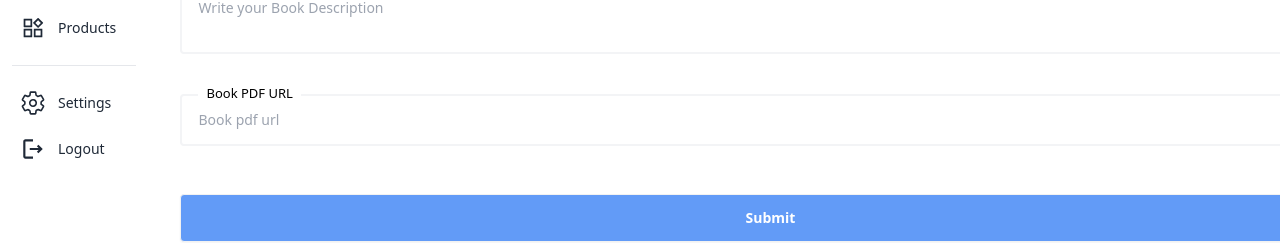
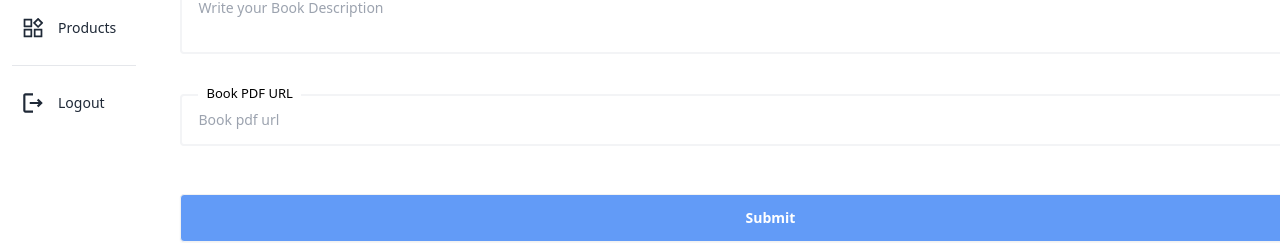
Before and after one commit to subarnoturja/StoryStacks-client, a React (Vite) app: page /admin/dashboard/upload in a window 1280 px wide. Shown: the part 319-562 px from the top of the page. Built offline with nearby package versions, Linux system fonts and the light colour scheme; no server answers.

Commit message:
logout function added to dashboard

```diff
--- a/src/dashboard/SideBar.jsx
+++ b/src/dashboard/SideBar.jsx
@@ -9,8 +9,24 @@ import { FiUserCheck } from "react-icons/fi";
 import { AiOutlineProduct } from "react-icons/ai";
 import { IoSettingsOutline } from "react-icons/io5";
 import { Link } from "react-router-dom";
+import { useContext } from "react";
+import { AuthContext } from "../authProvider/AuthProvider";
 
 const Sidebar = () => {
+
+  const { userLogout } = useContext(AuthContext);
+
+  // Logout Handling
+  const handleSignOut = () => {
+    userLogout()
+      .then((result) => {
+        console.log(result.user);
+      })
+      .catch((error) => {
+        console.log(error.message);
+      });
+  };
+
   return (
     <div className="h-full p-3 space-y-2 w-60 dark:bg-gray-50 dark:text-gray-800">
       <div className="flex items-center p-2 space-x-4">
@@ -83,25 +99,14 @@ const Sidebar = () => {
           </li>
         </ul>
         <ul className="pt-4 pb-2 space-y-1 text-sm">
+
           <li>
-            <a
-              rel="noopener noreferrer"
-              href="#"
-              className="flex items-center p-2 space-x-3 rounded-md"
-            >
-              <IoSettingsOutline size={26} />
-              <span>Settings</span>
-            </a>
-          </li>
-          <li>
-            <a
-              rel="noopener noreferrer"
-              href="/logout"
+            <button onClick={handleSignOut}
               className="flex items-center p-2 space-x-3 rounded-md"
             >
               <MdOutlineLogout size={26} />
               <span>Logout</span>
-            </a>
+            </button>
           </li>
         </ul>
       </div>
--- a/src/pages/Signup.jsx
+++ b/src/pages/Signup.jsx
@@ -1,5 +1,5 @@
 import { useContext } from "react";
-import { Link, useLocation, useNavigate } from "react-router-dom";
+import { Link } from "react-router-dom";
 import { AuthContext } from "../authProvider/AuthProvider";
 import { Bounce, toast } from "react-toastify";
 
@@ -15,6 +15,7 @@ const Signup = () => {
 
         createUser(email, password)
         .then(result => {
+          console.log(result.user)
             toast.success("Registration Successful", {
                 position: "top-right",
                 autoClose: 5000,
--- a/src/routes/PrivateRoute.jsx
+++ b/src/routes/PrivateRoute.jsx
@@ -1,3 +1,4 @@
+/* eslint-disable react/prop-types */
 import { useContext } from "react";
 import { AuthContext } from "../authProvider/AuthProvider";
 import { Navigate, useLocation } from "react-router-dom";
```
